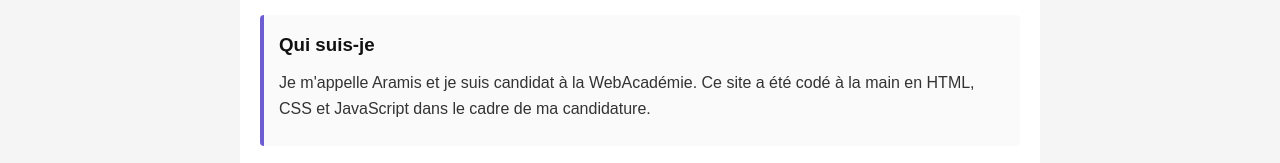
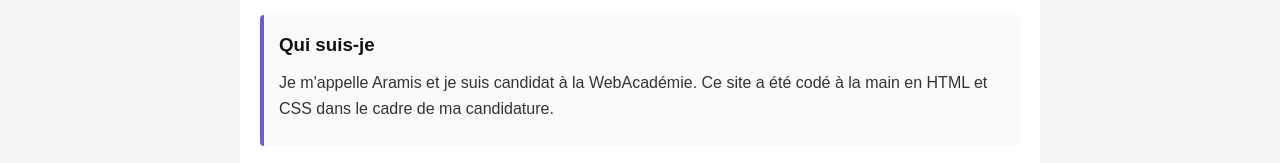
Before and after one commit to aramis75009/mini_site_web-academie, a plain HTML site: page a-propos.html in a window 1280 px wide. Shown: the part 210-373 px from the top of the page. Drawn offline with Linux system fonts and the light colour scheme.

Commit message:
petite correction 2

```diff
--- a/a-propos.html
+++ b/a-propos.html
@@ -24,11 +24,11 @@
 
     <section>
         <h3>Qui suis-je</h3>
-        <p>
-            Je m'appelle Aramis et je suis candidat à la WebAcadémie.
-            Ce site a été codé à la main en HTML, CSS et JavaScript
-            dans le cadre de ma candidature.
-        </p>
+       <p>
+        Je m'appelle Aramis et je suis candidat à la WebAcadémie.
+        Ce site a été codé à la main en HTML et CSS
+       dans le cadre de ma candidature.
+      </p>
     </section>
 
     <section>
```
